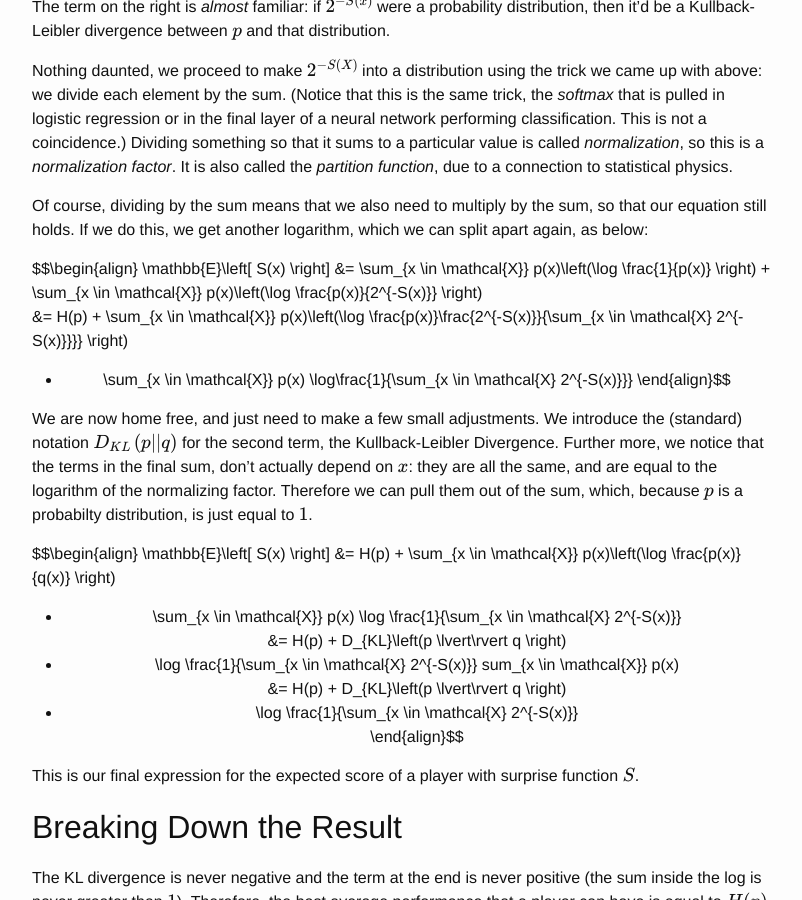
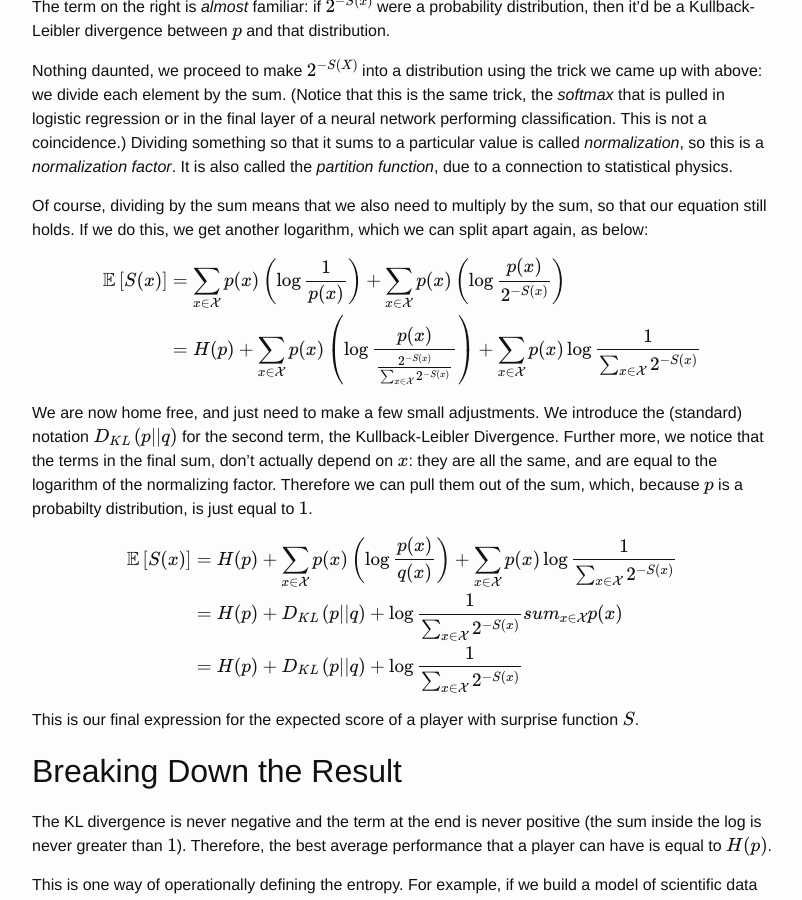
Before and after one commit to charlesfrye/charlesfrye.github.io, a Jekyll site: the page built from _posts/2017-11-09-the-surprise-game.markdown, in a window 1280 px wide and 900 px high, scrolled down 2736 px. Shown: the whole window, without its empty margins (238-1040 px from the left). Built offline with Jekyll 4.4.1, drawn with Linux system fonts in a browser that asks for light colours; formulas are drawn with MathJax 3.

```diff
--- a/_posts/2017-11-09-the-surprise-game.markdown
+++ b/_posts/2017-11-09-the-surprise-game.markdown
@@ -259,8 +259,8 @@ $$\begin{align}
 &= \sum_{x \in \mathcal{X}} p(x)\left(\log \frac{1}{p(x)} \right) +
 \sum_{x \in \mathcal{X}} p(x)\left(\log \frac{p(x)}{2^{-S(x)}} \right) \\
 &= H(p) + \sum_{x \in \mathcal{X}} p(x)\left(\log
-\frac{p(x)}\frac{2^{-S(x)}}{\sum_{x \in \mathcal{X} 2^{-S(x)}}}} \right)
-+ \sum_{x \in \mathcal{X}} p(x) \log\frac{1}{\sum_{x \in \mathcal{X} 2^{-S(x)}}}
+\frac{p(x)}{\frac{2^{-S(x)}}{\sum_{x \in \mathcal{X}} 2^{-S(x)}}} \right) +
+\sum_{x \in \mathcal{X}} p(x) \log\frac{1}{\sum_{x \in \mathcal{X}} 2^{-S(x)}}
 \end{align}$$ <!--_ -->
 {: style="text-align: center"}
 
@@ -279,12 +279,12 @@ is just equal to $$1$$.
 
 $$\begin{align}
 \mathbb{E}\left[ S(x) \right]
-&= H(p) + \sum_{x \in \mathcal{X}} p(x)\left(\log \frac{p(x)}{q(x)} \right)
-+ \sum_{x \in \mathcal{X}} p(x) \log \frac{1}{\sum_{x \in \mathcal{X} 2^{-S(x)}} \\
-&= H(p) + D_{KL}\left(p \lvert\rvert q \right)
-+ \log \frac{1}{\sum_{x \in \mathcal{X} 2^{-S(x)}} sum_{x \in \mathcal{X}} p(x)  \\
-&= H(p) + D_{KL}\left(p \lvert\rvert q \right)
-+ \log \frac{1}{\sum_{x \in \mathcal{X} 2^{-S(x)}}\\
+&= H(p) + \sum_{x \in \mathcal{X}} p(x)\left(\log \frac{p(x)}{q(x)} \right) +
+\sum_{x \in \mathcal{X}} p(x) \log \frac{1}{\sum_{x \in \mathcal{X}} 2^{-S(x)}} \\
+&= H(p) + D_{KL}\left(p \lvert\rvert q \right) +
+\log \frac{1}{\sum_{x \in \mathcal{X}} 2^{-S(x)}} sum_{x \in \mathcal{X}} p(x)  \\
+&= H(p) + D_{KL}\left(p \lvert\rvert q \right) +
+\log \frac{1}{\sum_{x \in \mathcal{X}} 2^{-S(x)}}\\
 \end{align}$$ <!--_ -->
 {: style="text-align: center"}
 
```
